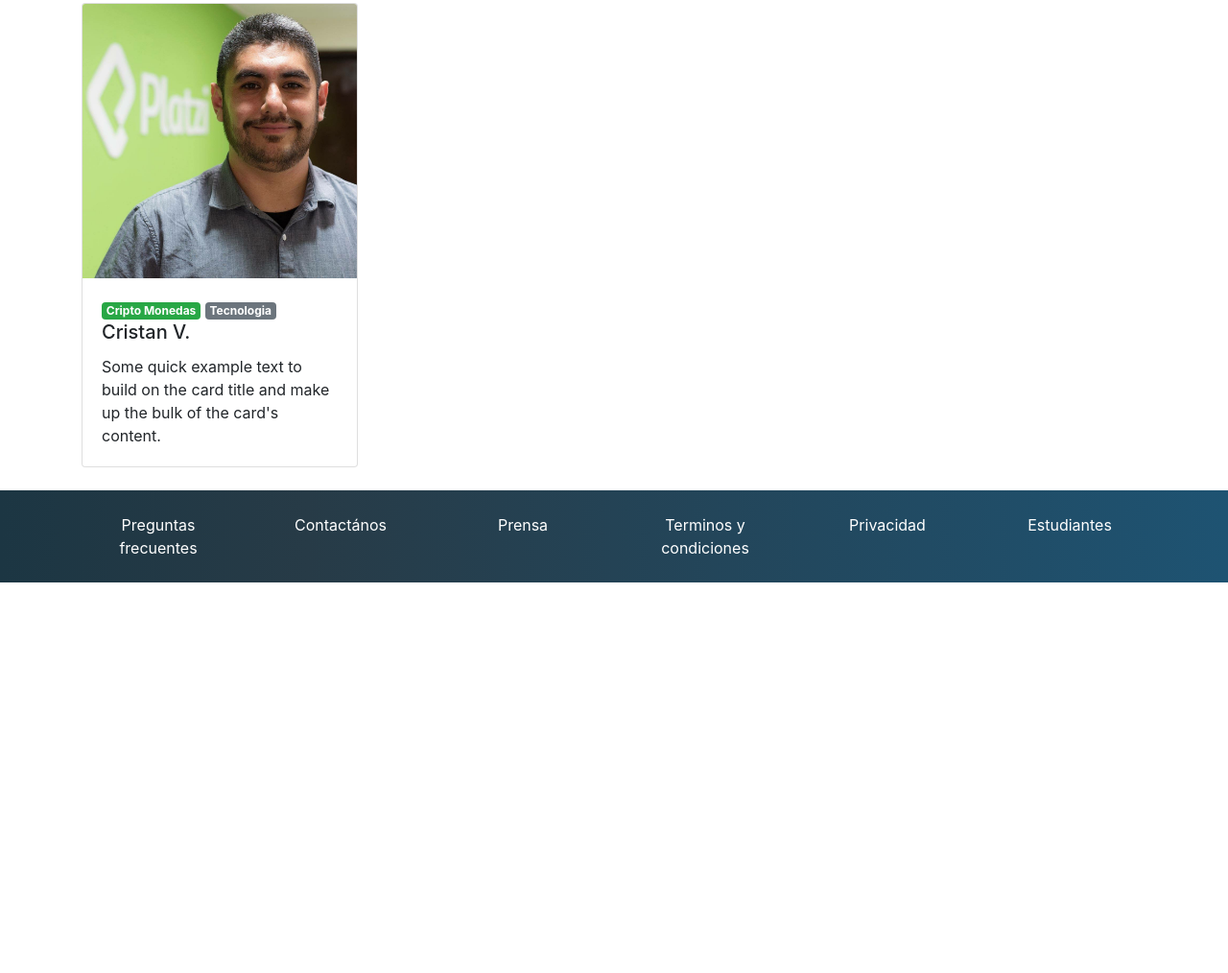
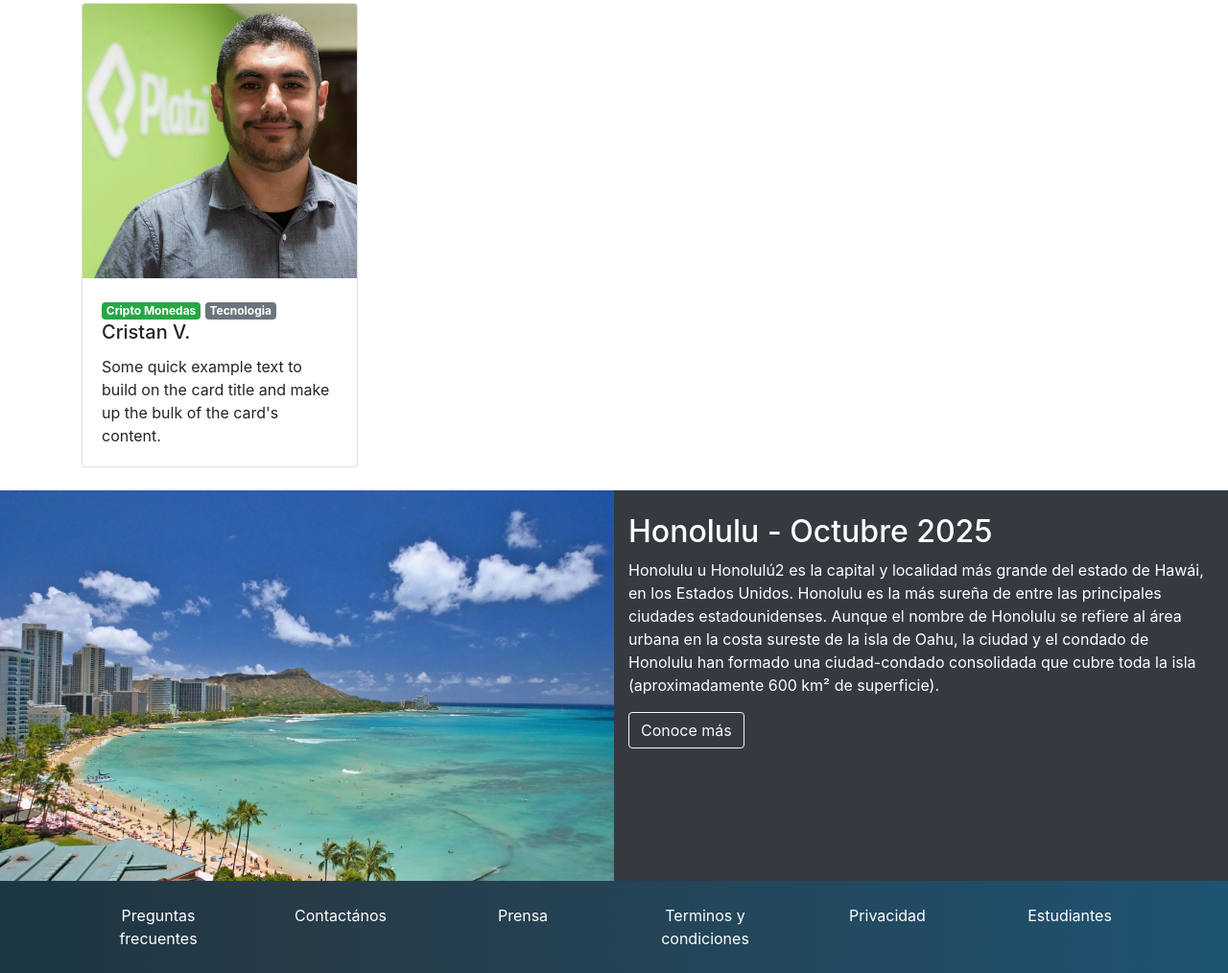
Before and after one commit to montesillo/clasesBoostrap, a plain HTML site: page PlatziConf/index.html in a window 1280 px wide. Shown: the part 1263-2277 px from the top of the page at 96% size. Before the commit the page ends 1870 px from the top, so only its background shows below. Drawn offline with nearby package versions, Linux system fonts and the light colour scheme.

Commit message:
utiliza container-fluid

```diff
--- a/PlatziConf/index.css
+++ b/PlatziConf/index.css
@@ -41,6 +41,15 @@
 	height: 100%;
 }
 
+#place-time{
+	background-color: #343a40;
+	color: white;
+}
+
+#place-time img{
+	max-width: 100%;
+}
+
 #footer {
 	 background: linear-gradient(90deg, #1c3643, #273b47 25%, #1e5372);
 }
--- a/PlatziConf/index.html
+++ b/PlatziConf/index.html
@@ -150,6 +150,25 @@
 
 <!--/Speakers -->
 
+<!-- Lugar y fecha-->
+  <section id="place-time">
+    <div class="container-fluid">
+      <div class="row">
+        <div class="col-12 col-lg-6 pl-0 pr-0">
+          <img src="imagenes/honolulu.jpg" alt="Honolulu">
+        </div>
+        <div class="col-12 col-lg-6 pt-4 pb-4">
+          <h2>Honolulu - Octubre 2025</h2>
+          <p>Honolulu u Honolulú2 es la capital y localidad más grande del estado de Hawái, en los Estados Unidos. Honolulu es la más sureña de entre las principales ciudades estadounidenses. Aunque el nombre de Honolulu se refiere al área urbana en la costa sureste de la isla de Oahu, la ciudad y el condado de Honolulu han formado una ciudad-condado consolidada que cubre toda la isla (aproximadamente 600 km² de superficie).</p>
+          <a href="" class="btn btn-outline-light">Conoce más</a>
+        </div>
+      </div>
+    </div>
+  </section>
+<!-- /Lugar y fecha -->
+
+
+
 <!--Inicio del Footer-->
     <footer id="footer" class="pb-4 pt-4" >
       <div class="container">
```
